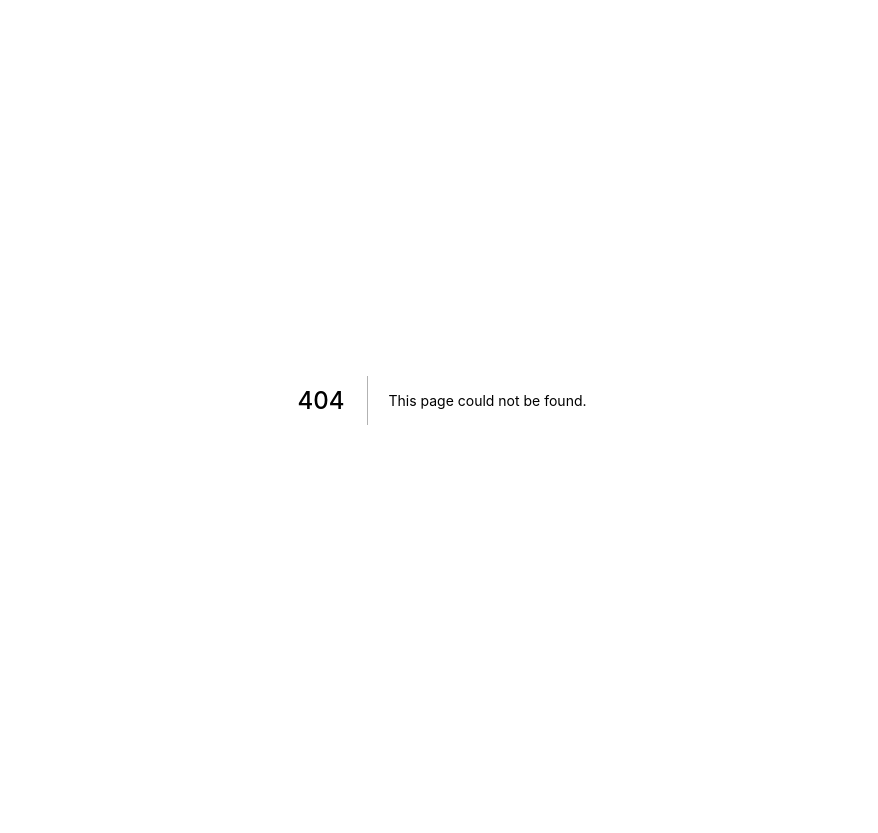
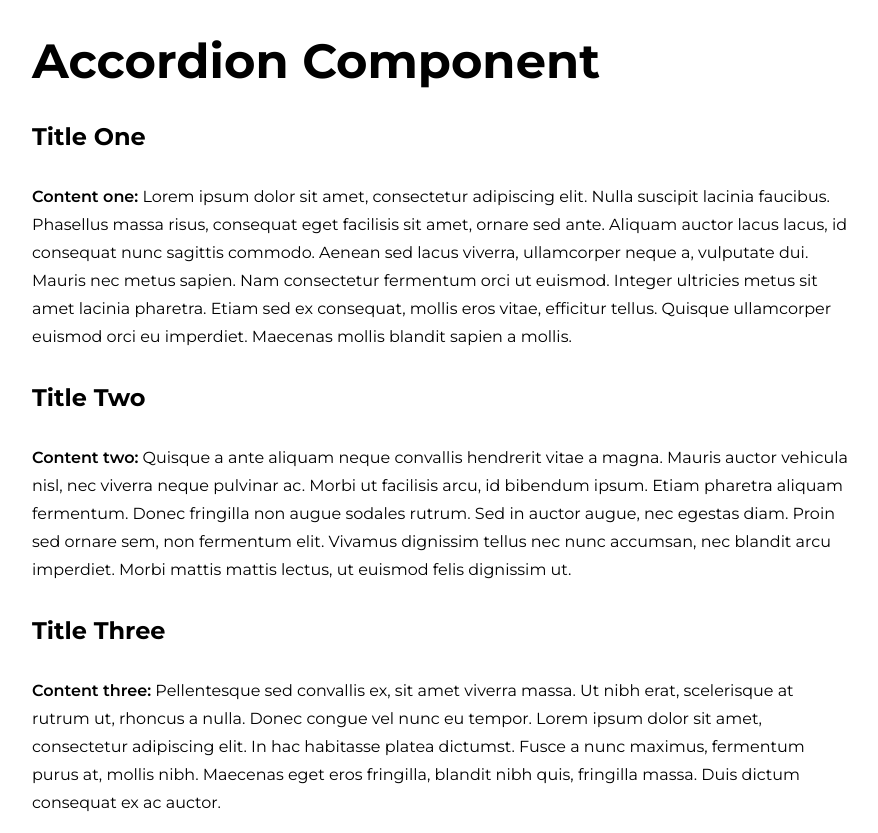
Before and after one commit to szabikr/szabi-space, a Next.js app: page /accordion in a window 1280 px wide. Before the commit this address had no page. Shown: the whole page, without its empty margins (198-1076 px from the left). Before the commit the page ends 800 px from the top, so only its background shows below. Built offline with nearby package versions, Linux system fonts and the light colour scheme.

Commit message:
accordion page and component scaffolding

```diff
--- /dev/null
+++ b/src/components/accordion.jsx
@@ -0,0 +1,52 @@
+export default function Accordion() {
+  return (
+    <div>
+      <div>
+        <h4>Title One</h4>
+        <div>
+          <p>
+            <strong>Content one:</strong> Lorem ipsum dolor sit amet,
+            consectetur adipiscing elit. Nulla suscipit lacinia faucibus.
+            Phasellus massa risus, consequat eget facilisis sit amet, ornare sed
+            ante. Aliquam auctor lacus lacus, id consequat nunc sagittis
+            commodo. Aenean sed lacus viverra, ullamcorper neque a, vulputate
+            dui. Mauris nec metus sapien. Nam consectetur fermentum orci ut
+            euismod. Integer ultricies metus sit amet lacinia pharetra. Etiam
+            sed ex consequat, mollis eros vitae, efficitur tellus. Quisque
+            ullamcorper euismod orci eu imperdiet. Maecenas mollis blandit
+            sapien a mollis.
+          </p>
+        </div>
+      </div>
+      <div>
+        <h4>Title Two</h4>
+        <div>
+          <p>
+            <strong>Content two:</strong> Quisque a ante aliquam neque convallis
+            hendrerit vitae a magna. Mauris auctor vehicula nisl, nec viverra
+            neque pulvinar ac. Morbi ut facilisis arcu, id bibendum ipsum. Etiam
+            pharetra aliquam fermentum. Donec fringilla non augue sodales
+            rutrum. Sed in auctor augue, nec egestas diam. Proin sed ornare sem,
+            non fermentum elit. Vivamus dignissim tellus nec nunc accumsan, nec
+            blandit arcu imperdiet. Morbi mattis mattis lectus, ut euismod felis
+            dignissim ut.
+          </p>
+        </div>
+      </div>
+      <div>
+        <h4>Title Three</h4>
+        <div>
+          <p>
+            <strong>Content three:</strong> Pellentesque sed convallis ex, sit
+            amet viverra massa. Ut nibh erat, scelerisque at rutrum ut, rhoncus
+            a nulla. Donec congue vel nunc eu tempor. Lorem ipsum dolor sit
+            amet, consectetur adipiscing elit. In hac habitasse platea dictumst.
+            Fusce a nunc maximus, fermentum purus at, mollis nibh. Maecenas eget
+            eros fringilla, blandit nibh quis, fringilla massa. Duis dictum
+            consequat ex ac auctor.
+          </p>
+        </div>
+      </div>
+    </div>
+  )
+}
--- /dev/null
+++ b/src/pages/accordion.js
@@ -0,0 +1,10 @@
+import Accordion from '../components/accordion'
+
+export default function AccordionPage() {
+  return (
+    <main>
+      <h1>Accordion Component</h1>
+      <Accordion />
+    </main>
+  )
+}
```
